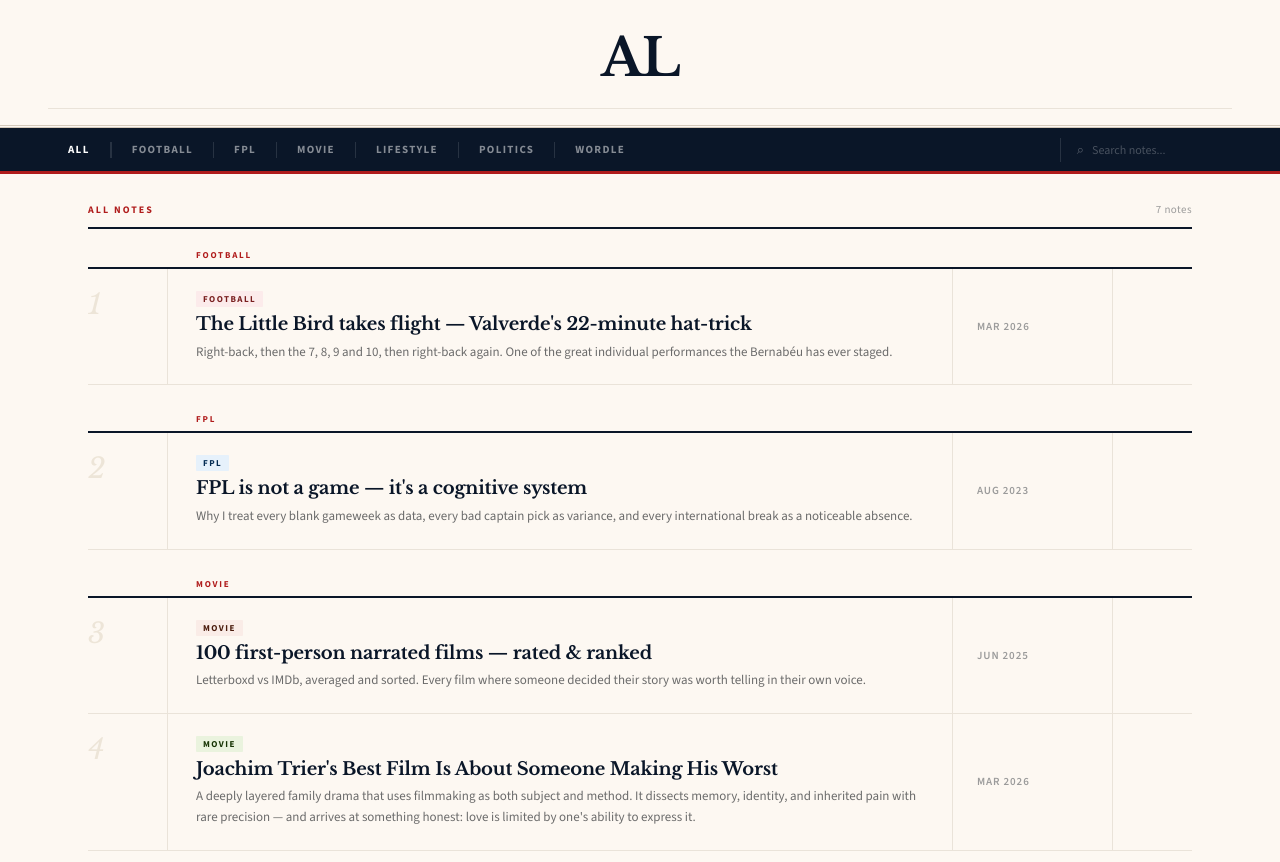
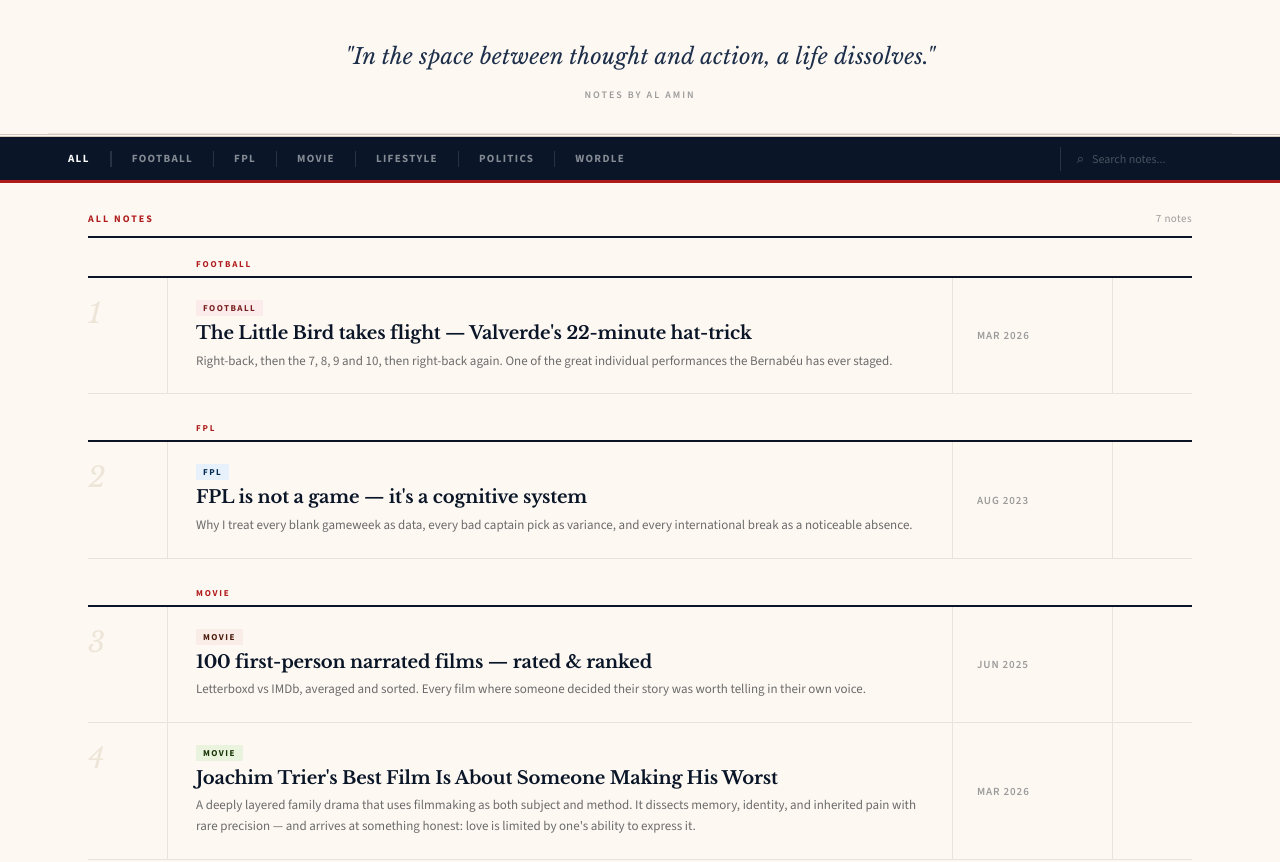
Before and after one commit to kuefgeulew/notes, a plain HTML site: page index.html in a window 1280 px wide. Shown: the top 862 px of the page. Drawn offline with nearby package versions, Linux system fonts and the light colour scheme.

Commit message:
Update masthead with quote and author note
Added a quote and author note to the masthead section.

```diff
--- a/index.html
+++ b/index.html
@@ -419,8 +419,11 @@ body { font-family: var(--sans); background: var(--cream); color: var(--ink); mi
 
 <!-- MASTHEAD -->
 <div class="masthead">
-  <div class="masthead-inner" style="grid-template-columns:1fr;justify-items:center;padding:32px 0 24px">
-    <div class="mh-logo">AL</div>
+  <div style="padding:40px 0 32px;text-align:center;border-bottom:1px solid var(--rule2)">
+    <div style="font-family:var(--serif);font-size:22px;font-style:italic;font-weight:400;color:var(--navy2);letter-spacing:.01em;line-height:1.55;max-width:600px;margin:0 auto">
+      "In the space between thought and action, a life dissolves."
+    </div>
+    <div style="margin-top:14px;font-family:var(--sans);font-size:10px;font-weight:600;letter-spacing:.2em;text-transform:uppercase;color:var(--ink4)">Notes by Al Amin</div>
   </div>
 </div>
 
```
